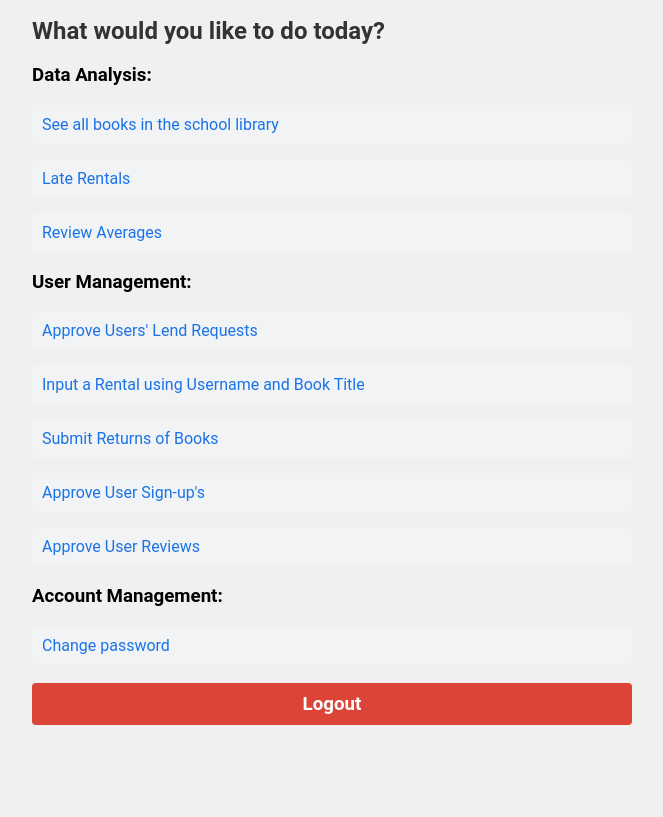
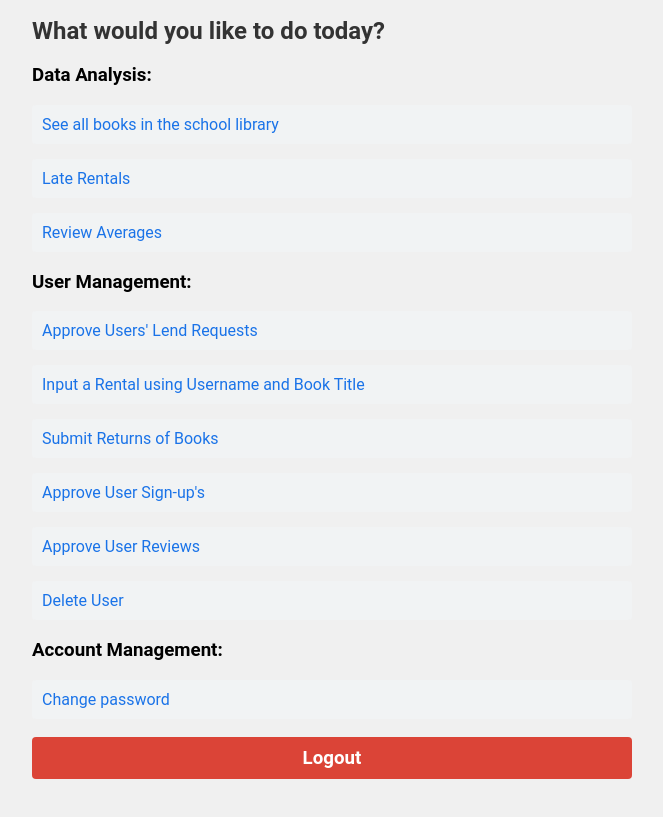
Before and after one commit to ntua-el19020/NTUA_DB_PROJECT_2023, a plain HTML site: page frontend/SchoolAdmin.html in a window 1280 px wide. Shown: the part 103-920 px from the top of the page, without its empty margins (308-971 px from the left). Before the commit the page ends 867 px from the top, so only its background shows below. Drawn offline with Linux system fonts and the light colour scheme.

Commit message:
added the delete user

```diff
--- a/frontend/SchoolAdmin.html
+++ b/frontend/SchoolAdmin.html
@@ -83,6 +83,8 @@
                     <li><a href="http://localhost:9103/libq/schooladmin/submitreturns">Submit Returns of Books</a></li>
                     <li><a href="http://localhost:9103/libq/schooladmin/approveuser">Approve User Sign-up's</a></li>
                     <li><a href="http://localhost:9103/libq/schooladmin/approvereview">Approve User Reviews</a></li>
+                    <li><a href="http://localhost:9103/libq/schooladmin/deleteuser1">Delete User</a></li>
+
                 </ul>
             </li>
             <li><h3>Account Management:</h3>
```
